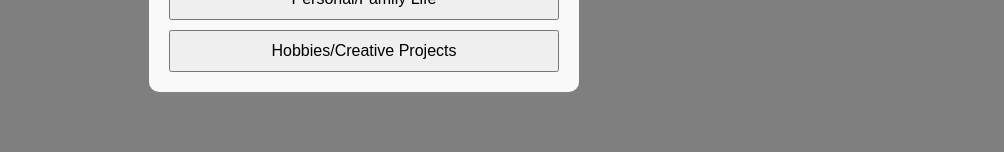
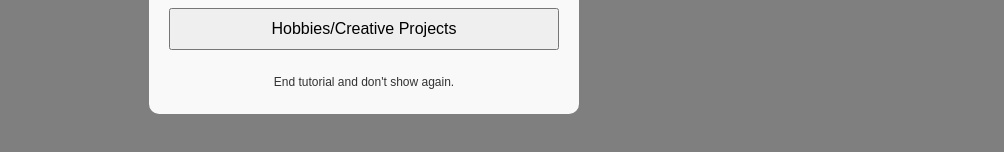
Before and after one commit to damianniebler/flow-, a SvelteKit app: page /notepad in a window 1280 px wide. Shown: the part 458-610 px from the top of the page, without its empty margins (276-1280 px from the left). Built offline with nearby package versions, Linux system fonts and the light colour scheme; no server answers.

Commit message:
option to end and dont show again tutorial added

```diff
--- a/src/app.css
+++ b/src/app.css
@@ -1049,3 +1049,13 @@ textarea::-webkit-scrollbar {
         justify-content: space-between;
     }
 }
+
+.tutorial-dont-show {
+  margin-top: 20px;
+  padding: 5px 10px;
+  background: none;
+  border: none;
+  cursor: pointer;
+  font-size: 0.75rem;
+  color: var(--text-color);
+}
--- a/static/tutorial.js
+++ b/static/tutorial.js
@@ -647,6 +647,14 @@ highlightNewFolder(folderId) {
     const tutorialContent = document.createElement('div');
     tutorialContent.className = 'tutorial-content';
 
+    const dontShowButton = document.createElement('button');
+    dontShowButton.textContent = "End tutorial and don't show again.";
+    dontShowButton.className = 'tutorial-dont-show';
+    dontShowButton.addEventListener('click', () => {
+        localStorage.setItem('tutorialCompleted', 'true');
+        this.endTutorial();
+    });
+
     if (this.currentStep === 6) {
       tutorialContent.classList.add('last-step');
     }
@@ -688,6 +696,7 @@ highlightNewFolder(folderId) {
 
 
 
+    tutorialContent.appendChild(dontShowButton);
     overlay.appendChild(tutorialContent);
 
     console.log('Updated overlay content:', overlay.innerHTML);
```
